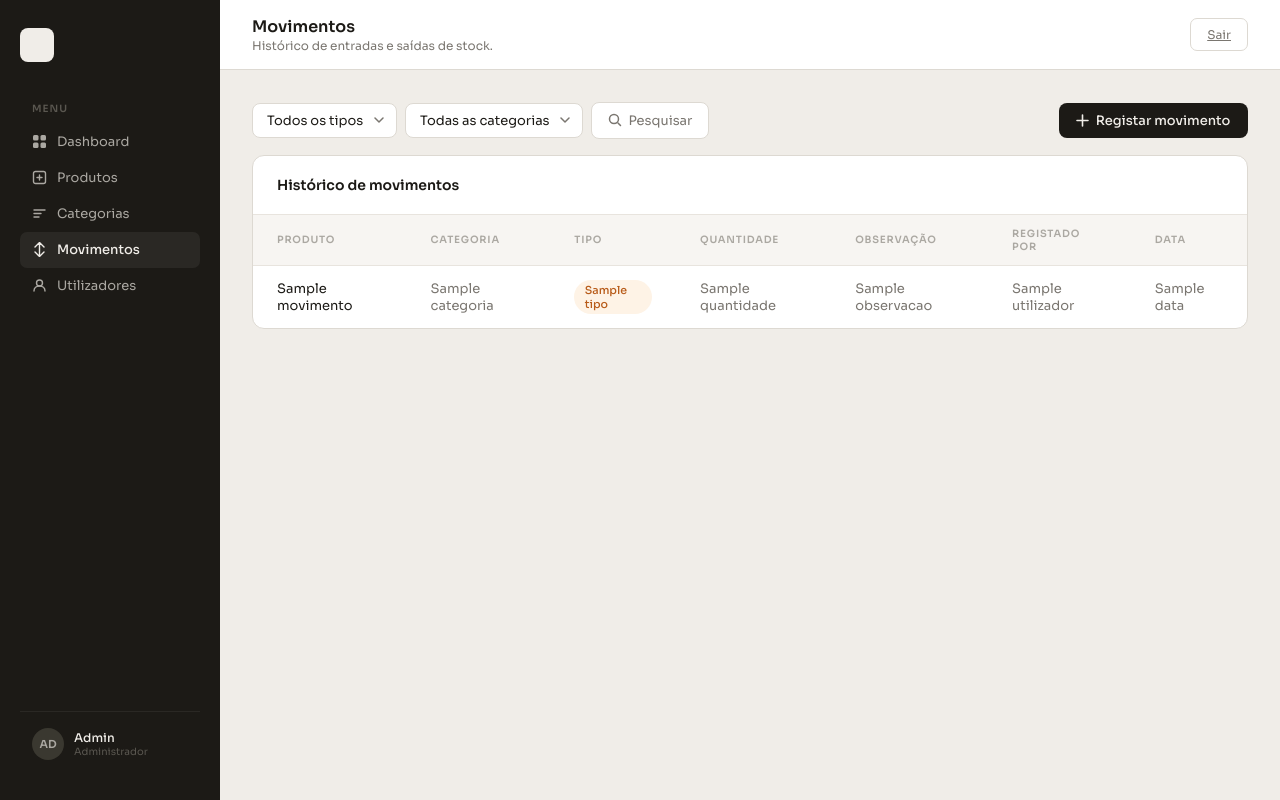
After one commit to apedrodevelopers/fidb-app-inventario, a PHP site: template src/Views/movimentos/lista.php in a window 1280 px wide. The commit adds this page. Run offline with PHP 8.4, Linux system fonts and the light colour scheme; the template is opened without the code that fills it: most values are stand-ins (such as "Sample title", 1, 10 or a date in 2020).

Commit message:
listagem de movimentos

```diff
--- a/public/index.php
+++ b/public/index.php
@@ -21,6 +21,8 @@ $r->get("/admin/produtos/{id}/apagar", "\App\Controllers\ProdutoController@delet
 $r->get("/admin/produtos/{id}/editar", "\App\Controllers\ProdutoController@edit");
 $r->post("/admin/produtos/{id}/editar", "\App\Controllers\ProdutoController@update");
 
+$r->get("/admin/movimentos/lista", "\App\Controllers\MovimentoController@index");
+
 $r->before("GET|POST", "/admin/.*", "\App\Controllers\AuthController@verificarAutenticacao");
 
 $r->run();
--- /dev/null
+++ b/src/Views/movimentos/lista.php
@@ -0,0 +1,144 @@
+<!DOCTYPE html>
+<html lang="pt">
+
+<head>
+  <meta charset="UTF-8" />
+  <meta name="viewport" content="width=device-width, initial-scale=1.0" />
+  <title>Movimentos — Inventário</title>
+  <link rel="preconnect" href="https://fonts.googleapis.com" />
+  <link href="https://fonts.googleapis.com/css2?family=Sora:wght@300;400;500;600&display=swap" rel="stylesheet" />
+  <link rel="stylesheet" href="../../../css/style.css" />
+</head>
+
+<body class="page-app">
+
+  <aside class="sidebar">
+    <div class="sidebar-logo"></div>
+    <p class="nav-label">Menu</p>
+    <ul class="nav">
+      <li><a href="../dashboard.html"><svg width="15" height="15" viewBox="0 0 15 15" fill="none">
+            <rect x="1" y="1" width="5.5" height="5.5" rx="1.5" fill="currentColor" />
+            <rect x="8.5" y="1" width="5.5" height="5.5" rx="1.5" fill="currentColor" />
+            <rect x="1" y="8.5" width="5.5" height="5.5" rx="1.5" fill="currentColor" />
+            <rect x="8.5" y="8.5" width="5.5" height="5.5" rx="1.5" fill="currentColor" />
+          </svg>Dashboard</a></li>
+      <li><a href="../produtos/lista.html"><svg width="15" height="15" viewBox="0 0 15 15" fill="none">
+            <rect x="1.5" y="1.5" width="12" height="12" rx="2" stroke="currentColor" stroke-width="1.4" />
+            <path d="M5 7.5h5M7.5 5v5" stroke="currentColor" stroke-width="1.4" stroke-linecap="round" />
+          </svg>Produtos</a></li>
+      <li><a href="../categorias/lista.html"><svg width="15" height="15" viewBox="0 0 15 15" fill="none">
+            <path d="M2 4h11M2 7.5h7M2 11h5" stroke="currentColor" stroke-width="1.4" stroke-linecap="round" />
+          </svg>Categorias</a></li>
+      <li><a href="lista.html" class="active"><svg width="15" height="15" viewBox="0 0 15 15" fill="none">
+            <path d="M7.5 1v13M3 5l4.5-4.5L12 5M3 10l4.5 4.5L12 10" stroke="currentColor" stroke-width="1.4" stroke-linecap="round" stroke-linejoin="round" />
+          </svg>Movimentos</a></li>
+      <li><a href="../utilizadores/lista.html"><svg width="15" height="15" viewBox="0 0 15 15" fill="none">
+            <circle cx="7.5" cy="5" r="3" stroke="currentColor" stroke-width="1.4" />
+            <path d="M2 13c0-3 2.5-5 5.5-5s5.5 2 5.5 5" stroke="currentColor" stroke-width="1.4" stroke-linecap="round" />
+          </svg>Utilizadores</a></li>
+    </ul>
+    <div class="sidebar-footer">
+      <div class="user-info">
+        <div class="avatar">AD</div>
+        <div>
+          <p class="user-name">Admin</p>
+          <p class="user-role">Administrador</p>
+        </div>
+      </div>
+    </div>
+  </aside>
+
+  <div class="main">
+    <div class="topbar">
+      <div>
+        <h1>Movimentos</h1>
+        <p>Histórico de entradas e saídas de stock.</p>
+      </div>
+      <a href="../login.html" class="logout-btn">Sair</a>
+    </div>
+    <div class="content">
+
+      <!-- Filtros: action="/movimentos" method="GET" → MovimentoController@index -->
+      <form action="#" method="GET" class="toolbar">
+        <div class="search-wrap">
+          <select class="filter-select" name="tipo">
+            <option value="">Todos os tipos</option>
+            <option value="entrada">Entrada</option>
+            <option value="saida">Saída</option>
+          </select>
+          <select class="filter-select" name="categoria_id">
+            <option value="">Todas as categorias</option>
+            <!-- foreach ($categorias as $c) -->
+            <option value="1">Periféricos</option>
+            <option value="2">Cabos</option>
+            <option value="3">Armazenamento</option>
+            <option value="4">Monitores</option>
+            <option value="5">Redes</option>
+            <option value="6">Energia</option>
+            <!-- endforeach -->
+          </select>
+          <button class="btn-search" type="submit">
+            <svg width="14" height="14" viewBox="0 0 14 14" fill="none">
+              <circle cx="6" cy="6" r="4.5" stroke="currentColor" stroke-width="1.5" />
+              <path d="M10 10l2.5 2.5" stroke="currentColor" stroke-width="1.5" stroke-linecap="round" />
+            </svg>
+            Pesquisar
+          </button>
+        </div>
+        <!-- href="/movimentos/novo" → MovimentoController@create -->
+        <a href="formulario.html" class="btn-primary">
+          <svg width="13" height="13" viewBox="0 0 13 13" fill="none">
+            <path d="M6.5 1v11M1 6.5h11" stroke="currentColor" stroke-width="1.6" stroke-linecap="round" />
+          </svg>
+          Registar movimento
+        </a>
+      </form>
+
+      <div class="table-card">
+        <div class="table-header">
+          <h2>Histórico de movimentos</h2><span></span>
+        </div>
+        <table>
+          <thead>
+            <tr>
+              <th>Produto</th>
+              <th>Categoria</th>
+              <th>Tipo</th>
+              <th>Quantidade</th>
+              <th>Observação</th>
+              <th>Registado por</th>
+              <th>Data</th>
+            </tr>
+          </thead>
+          <tbody>
+            <?php
+            foreach ($movimentos as $m) {
+            ?>
+
+              <tr>
+                <td> <?= $m["nome"] ?> </td>
+                <td class="muted"> <?= $m["categoria"] ?> </td>
+                <td>
+                  <span class="badge <?= $m["tipo"] === 'entrada' ? 'badge-entrada' : 'badge-saida' ?>">
+                    <?= $m["tipo"] ?>
+                  </span>
+                </td>
+                <td class="muted"> <?= $m["quantidade"] ?> </td>
+                <td class="muted"> <?= $m["observacao"] ?> </td>
+                <td class="muted"> <?= $m["utilizador"] ?> </td>
+                <td class="muted"> <?= $m["data"] ?> </td>
+              </tr>
+
+            <?php
+            }
+            ?>
+
+          </tbody>
+        </table>
+      </div>
+    </div>
+  </div>
+
+</body>
+
+</html>
```
Also changed, not shown: src/Controllers/MovimentoController.php (added, +16 -0 lines), src/Models/MovimentoModel.php (+25 -0 lines), src/Views/movimentos/novo.php (added, +85 -0 lines).
